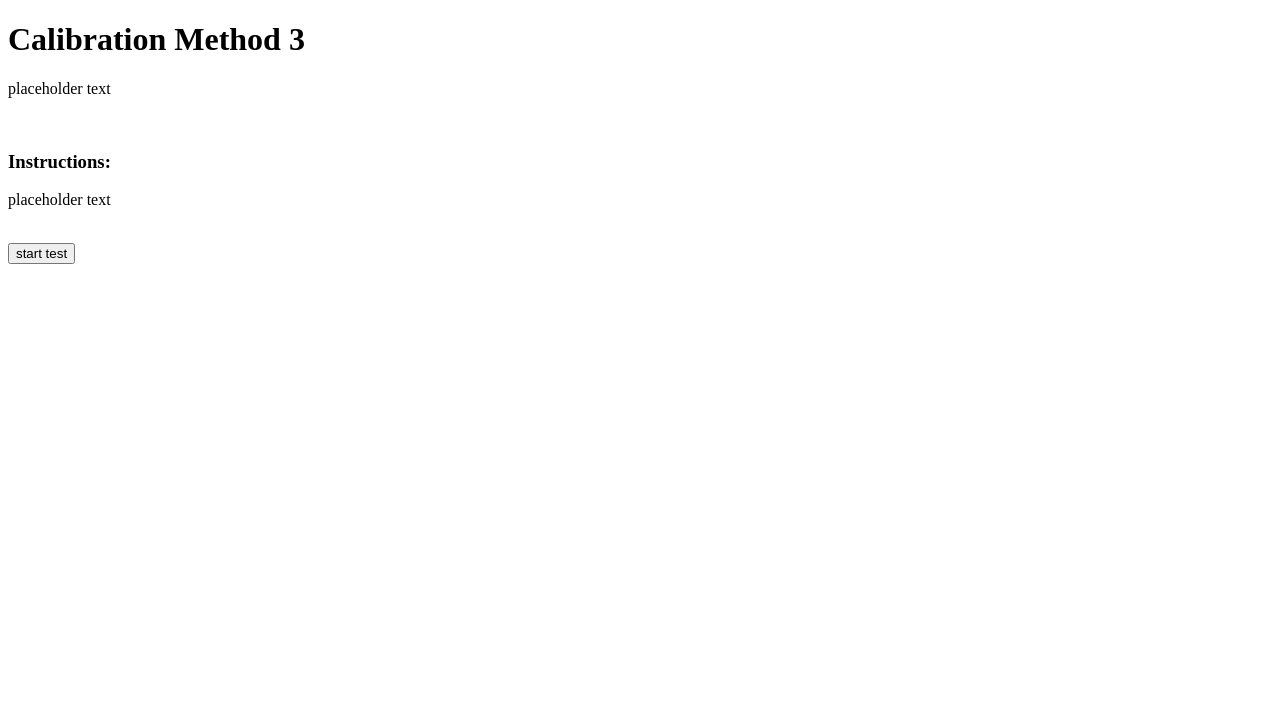
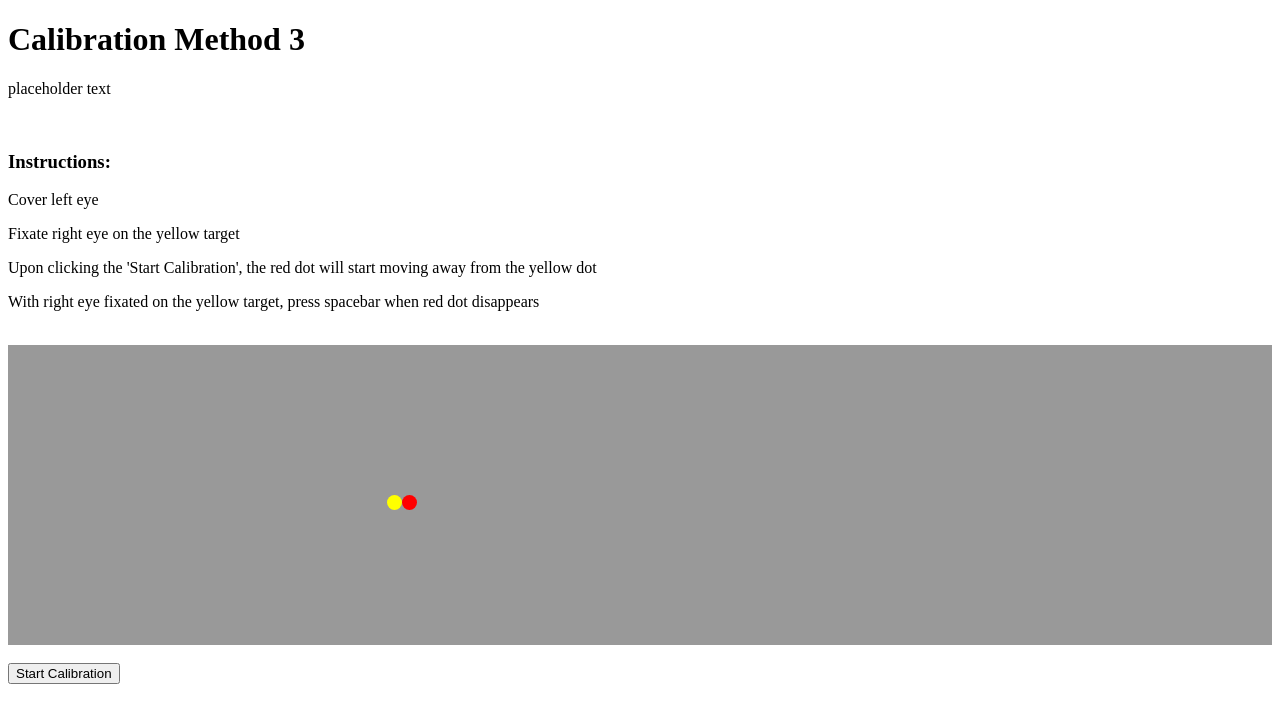
Before and after one commit to meijiulegy/GVO, a plain HTML site: page calibration3.html in a window 1280 px wide. Drawn offline with Linux system fonts and the light colour scheme.

Commit message:
calibration 3 updated

```diff
--- a/calibration.js
+++ b/calibration.js
@@ -42,6 +42,8 @@ if (myStepCounter == 1){
         console.log(blindSpotX);
         localStorage.setItem('blindSpotX', JSON.stringify(blindSpotX));
     }
+
+
 } else if (myStepCounter == 2){
     /*
     display k pixels on screen
@@ -52,7 +54,15 @@ if (myStepCounter == 1){
     document.getElementById('doubleArrow').style.width = 0.75*window.innerWidth + 'px';
 
 } else if (myStepCounter == 3){
-
+    function startCalibration(callback){
+        document.getElementById('blindSpotLocator').classList.add('locatorStartMoving');
+        setTimeout(() => {
+            callback();
+        }, 10000);
+    }
+    function stopCalibration(){
+        document.getElementById('blindSpotLocator').classList.remove('locatorStartMoving');
+    }
     //pass a blindspot position in pixle.
 } else if (myStepCounter == 4){
 
--- a/calibration3.html
+++ b/calibration3.html
@@ -11,15 +11,27 @@
     <p>placeholder text</p><br>
 
     <H3>Instructions:</H3>
-    <p>placeholder text</p><br>
+    <p>Cover left eye</p>
+    <p>Fixate right eye on the yellow target</p>
+    <p>Upon clicking the 'Start Calibration', the red dot will start moving away from the yellow dot</p>
+    <p>With right eye fixated on the yellow target, press spacebar when red dot disappears</p>
+    <br>
 
+    <div class="blindSpotCalibrationField">
+        <div class = "circle" id="fixationPoint"></div>
+        <div class = "circle" id="blindSpotLocator"></div>
+        <audio id="beep" src="beep.mp3"></audio>
+    </div>
+    <br>
+
+    <button onclick="startCalibration(stopCalibration)">Start Calibration</button>
 
     <a href="gvo.html"
         onclick="window.open('gvo.html',
                          'newwindow',
                          'width=screen.width, height=200');
               return false;"
-    ><button>start test</button></a>
+    ><button class="blindSpotCalibrationStartGVO">start test</button></a>
 
 
 
--- a/gvo.css
+++ b/gvo.css
@@ -7,7 +7,7 @@ body {
     justify-content: center;
     align-items: center;
     background-color: hsl(0, 0%, 60%);
-  }
+}
 
 #fixationPoint{
     width: 15px;
--- a/style.css
+++ b/style.css
@@ -27,8 +27,52 @@
   height: 500px;
 }
 
+.blindSpotCalibrationStartGVO {
+  display: none;
+}
 
+.blindSpotCalibrationField {
+  height: 300px;
+  background-color: hsl(0, 0%, 60%);
+}
 
+#fixationPoint {
+  width: 15px;
+  height: 15px;
+  border-radius: 50%;
+  background-color: yellow;
+  position: relative;
+  top: 50%;
+  left: 30%;
+  float: left;
+  display: block;
+}
+
+#blindSpotLocator {
+  width: 15px;
+  height: 15px;
+  border-radius: 50%;
+  background-color: red;
+  position: relative;
+  top: 50%;
+  left: 30%;
+  transform: translateX(100%);
+  display: block;
+}
+.locatorStartMoving{
+  animation-name: slideRight;
+  animation-duration: 10s;
+  animation-iteration-count: 1;
+  animation-timing-function: linear;
+}
+@keyframes slideRight{
+  to{transform: translateX(1300px)}
+
+}
+
+.nextButton {
+  display: none;
+}
 
 #resultDiagram {
   width: 400px;
@@ -43,7 +87,3 @@
   border: 1px solid #272727;
   position: absolute;
 }
-
-.nextButton {
-  display: none;
-}
```
